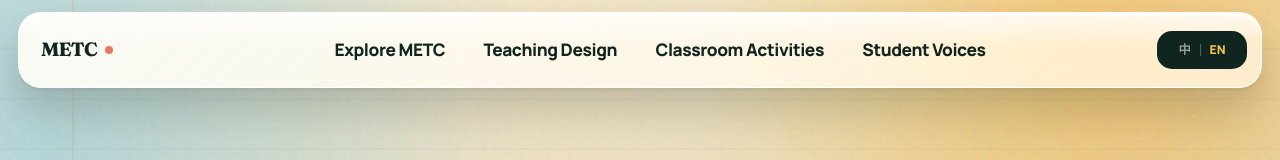
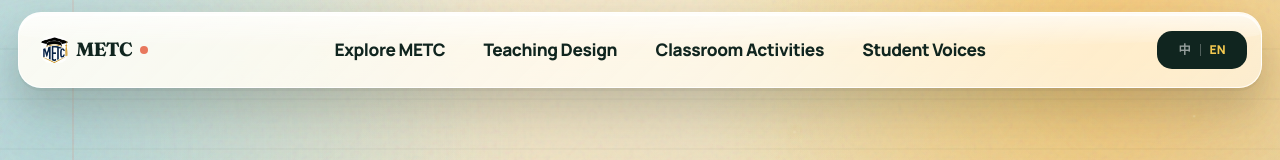
Before and after one commit to Han-chh/METC-website, a Next.js app: page / in a window 1280 px wide. Shown: the top 160 px of the page. Built offline with nearby package versions, Linux system fonts and the light colour scheme.

Commit message:
feat: add graduation emblem to site identity

```diff
--- a/app/homepage.css
+++ b/app/homepage.css
@@ -83,6 +83,8 @@ button, a { -webkit-tap-highlight-color: transparent; }
 .header-inner:hover { transform: translateY(-3px); box-shadow: 0 3px 0 rgba(255,255,255,.7) inset, 0 5px 0 rgba(62, 70, 54, .06), 0 25px 42px rgba(52, 55, 42, 0.19), 0 46px 76px rgba(52, 55, 42, 0.12); }
 .header-inner > * { position: relative; z-index: 1; }
 .header-brand { display: inline-flex; align-items: center; gap: 8px; width: fit-content; }
+.header-brand-emblem { position: relative; width: 30px; height: 30px; flex: 0 0 30px; overflow: hidden; border-radius: 9px; }
+.header-brand-emblem img { position: absolute; top: 50%; left: 50%; width: 162%; height: 162%; max-width: none; object-fit: contain; transform: translate(-50%,-50%); mix-blend-mode: multiply; }
 .header-brand-mark { font-family: var(--display); font-weight: 720; font-size: 1.32rem; letter-spacing: -0.04em; }
 .header-brand-dot { width: 8px; height: 8px; border-radius: 50%; background: var(--coral); }
 .primary-nav { display: flex; justify-content: center; gap: clamp(24px, 3vw, 50px); }
@@ -489,7 +491,7 @@ button, a { -webkit-tap-highlight-color: transparent; }
 @media (min-width: 761px) {
   :root { --shell: min(1116px, calc(100vw - 58px)); }
   body { font-size: 14.4px; }
-  .site-header { padding: 12px 18px 0; }.header-inner { min-height: 76px; padding: 10px 14px 10px 22px; border-radius: 23px; }.header-brand-mark { font-size: 1.2rem; }.language-toggle { min-width: 90px; padding: 9px 12px; }
+  .site-header { padding: 12px 18px 0; }.header-inner { min-height: 76px; padding: 10px 14px 10px 22px; border-radius: 23px; }.header-brand-emblem { width: 27px; height: 27px; flex-basis: 27px; }.header-brand-mark { font-size: 1.2rem; }.language-toggle { min-width: 90px; padding: 9px 12px; }
   .section-pad { padding: clamp(61px, 6.3vw, 94px) 0; }
   .section-title { max-width: 810px; font-size: clamp(2.43rem, 5.04vw, 4.82rem); }.section-body { max-width: 558px; margin-top: 27px; font-size: clamp(.9rem, 1.26vw, 1.04rem); }
   .hero-section { min-height: 100svh; padding: 112px 28px 64px; }.hero-logo-stage { width: min(648px, 60vw); margin-bottom: 20px; }.hero-title-wrap h1 { max-width: 738px; font-size: clamp(2.3rem, 4.5vw, 4.5rem); }.hero-lower { gap: clamp(38px, 7.2vw, 108px); }.hero-topic-tags { margin-top: 20px; }.hero-actions { margin-top: 24px; }.hero-scroll { right: 28px; bottom: 22px; }
@@ -508,7 +510,7 @@ button, a { -webkit-tap-highlight-color: transparent; }
   body { font-size: 15px; }
   .site-header { padding: 8px 8px 0; }
   .header-inner { min-height: 102px; padding: 8px 10px 8px 14px; grid-template-columns: 1fr auto; grid-template-rows: 40px 38px; gap: 5px 10px; border-radius: 18px; }
-  .header-brand-mark { font-size: 1.12rem; }
+  .header-brand-emblem { width: 25px; height: 25px; flex-basis: 25px; }.header-brand-mark { font-size: 1.12rem; }
   .language-toggle { grid-column: 2; grid-row: 1; min-width: 76px; padding: 8px; border-radius: 11px; }
   .primary-nav { grid-column: 1 / -1; grid-row: 2; justify-content: flex-start; gap: 14px; overflow-x: auto; scrollbar-width: none; padding: 2px 2px 5px; }
   .primary-nav::-webkit-scrollbar { display: none; }
--- a/app/layout.tsx
+++ b/app/layout.tsx
@@ -3,7 +3,10 @@ import "./globals.css";
 
 export const metadata: Metadata = {
   title: "METC — Math and Engineering Teaching Club",
-  description: "A student-created, student-centered math and engineering teaching club."
+  description: "A student-created, student-centered math and engineering teaching club.",
+  icons: {
+    icon: "/METC-website/images/metc-graduation-logo.jpg"
+  }
 };
 
 export default function RootLayout({
--- a/components/homepage/site-header.tsx
+++ b/components/homepage/site-header.tsx
@@ -14,6 +14,9 @@ export function SiteHeader({ language, onToggleLanguage, onAnchorClick }: SiteHe
     <header className="site-header">
       <div className="header-inner">
         <a className="header-brand" href="#top" onClick={(event) => onAnchorClick(event, "#top")} aria-label="METC home">
+          <span className="header-brand-emblem" aria-hidden="true">
+            <img src="/METC-website/images/metc-graduation-logo.jpg" alt="" />
+          </span>
           <span className="header-brand-mark">METC</span>
           <span className="header-brand-dot" aria-hidden="true" />
         </a>
```
Also changed, not shown: public/images/metc-graduation-logo.jpg (added), 1 other file (tests, documents, lock files or other folders).
